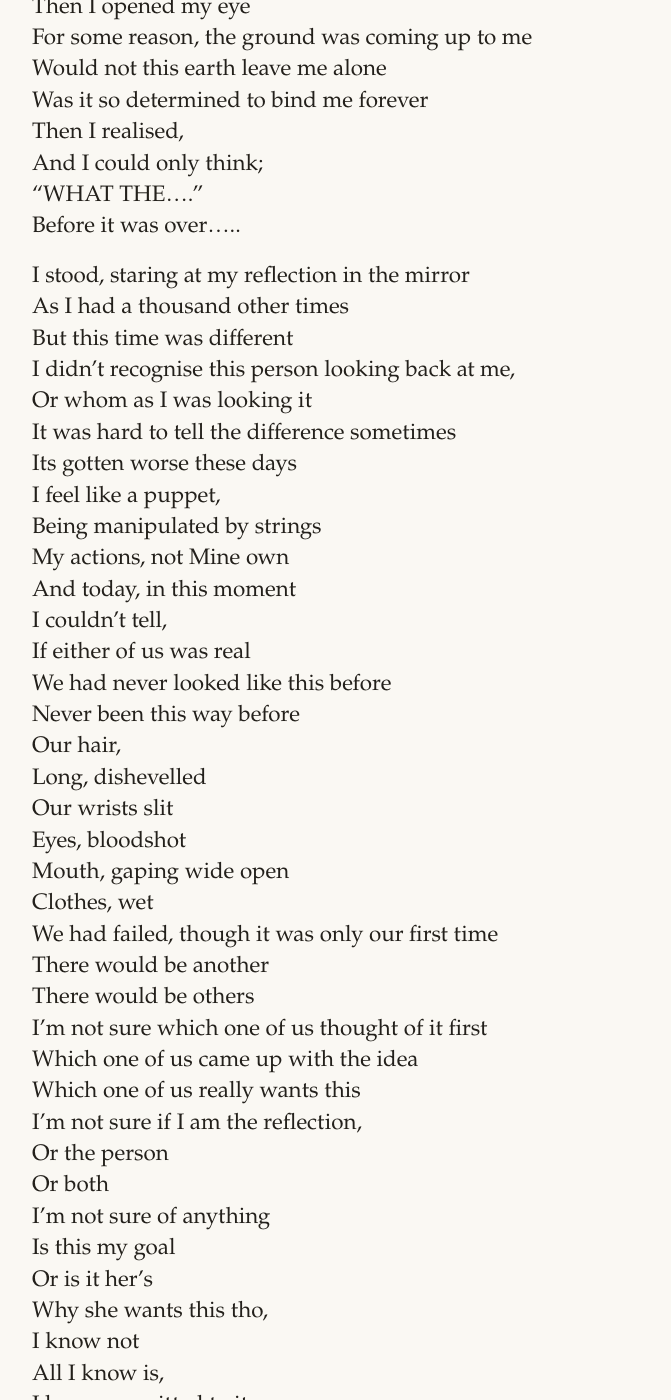
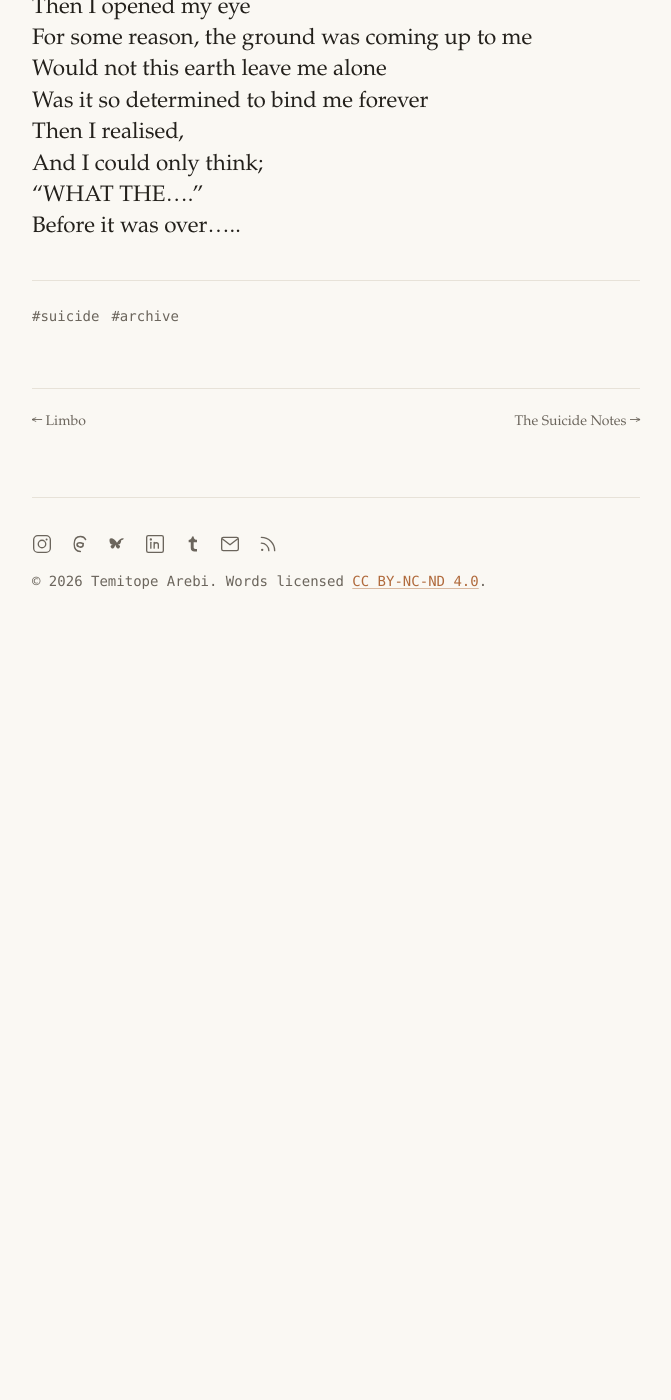
Before and after one commit to topearebi/aroamjti, a Jekyll site: the page built from _posts/2014-06-29-quite-stupid-2.md, in a window 1280 px wide and 1400 px high, scrolled down 941 px. Shown: the whole window, without its empty margins (304-975 px from the left). Built offline with Jekyll 4.4.1, drawn with Linux system fonts in a browser that asks for light colours; after the commit the page ends 1571 px from its top, so only the background shows below that; some of the changed text lies outside the part shown.

Commit message:
Last Sync: 2026-06-30 00:08 (Mobile)

```diff
--- a/_posts/2014-06-29-quite-stupid-2.md
+++ b/_posts/2014-06-29-quite-stupid-2.md
@@ -35,43 +35,3 @@ Then I realised,
 And I could only think;
 "WHAT THE...."
 Before it was over.....
-
-I stood, staring at my reflection in the mirror
-As I had a thousand other times
-But this time was different
-I didn't recognise this person looking back at me,
-Or whom as I was looking it
-It was hard to tell the difference sometimes
-Its gotten worse these days
-I feel like a puppet,
-Being manipulated by strings
-My actions, not Mine own
-And today, in this moment
-I couldn't tell,
-If either of us was real
-We had never looked like this before
-Never been this way before
-Our hair,
-Long, dishevelled
-Our wrists slit
-Eyes, bloodshot
-Mouth, gaping wide open
-Clothes, wet
-We had failed, though it was only our first time
-There would be another
-There would be others
-I'm not sure which one of us thought of it first
-Which one of us came up with the idea
-Which one of us really wants this
-I'm not sure if I am the reflection,
-Or the person
-Or both
-I'm not sure of anything
-Is this my goal
-Or is it her's
-Why she wants this tho,
-I know not
-All I know is,
-I have committed to it
-And I will commit it
-SUICIDE, that is
```
Also changed, not shown: .obsidian/workspace-mobile.json.
